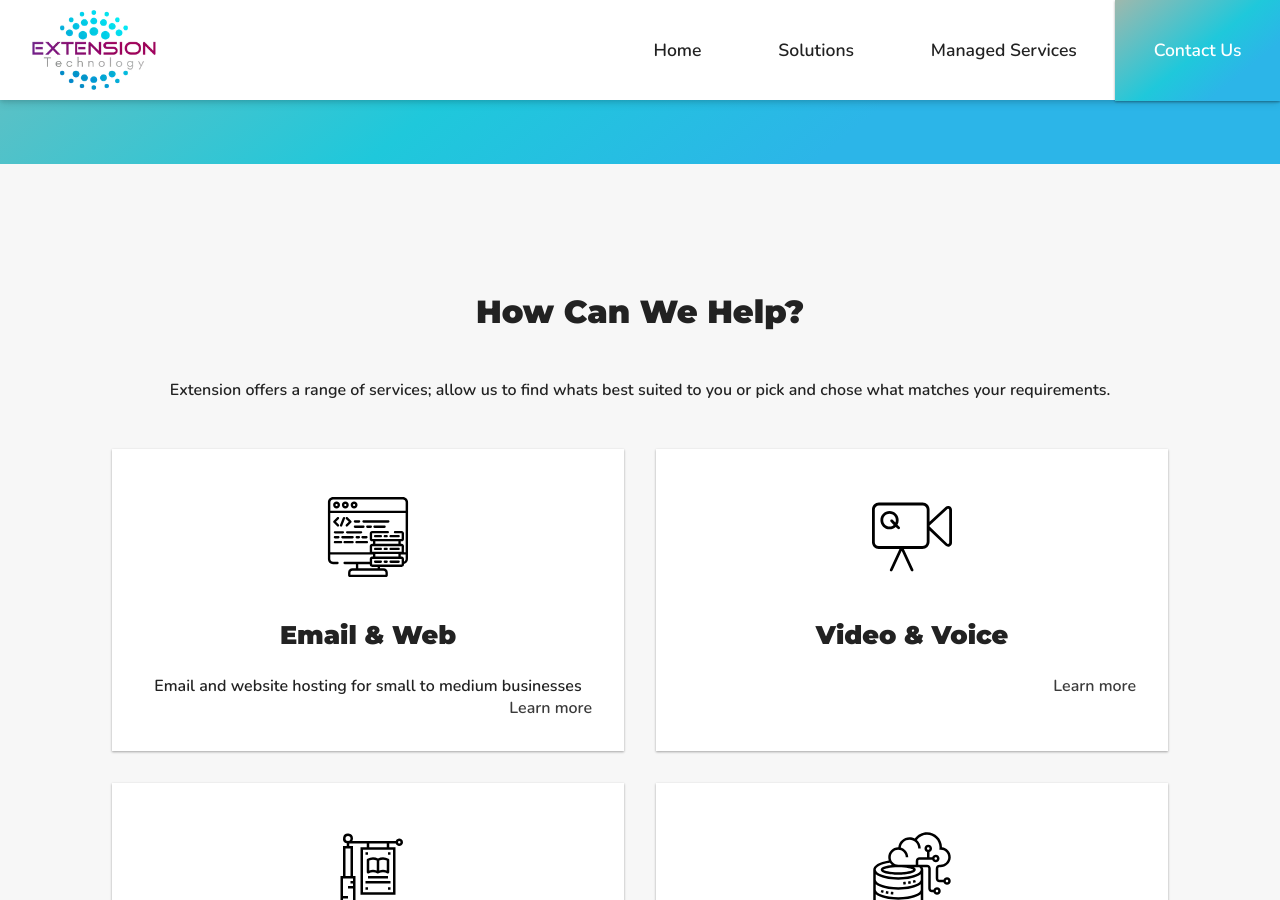
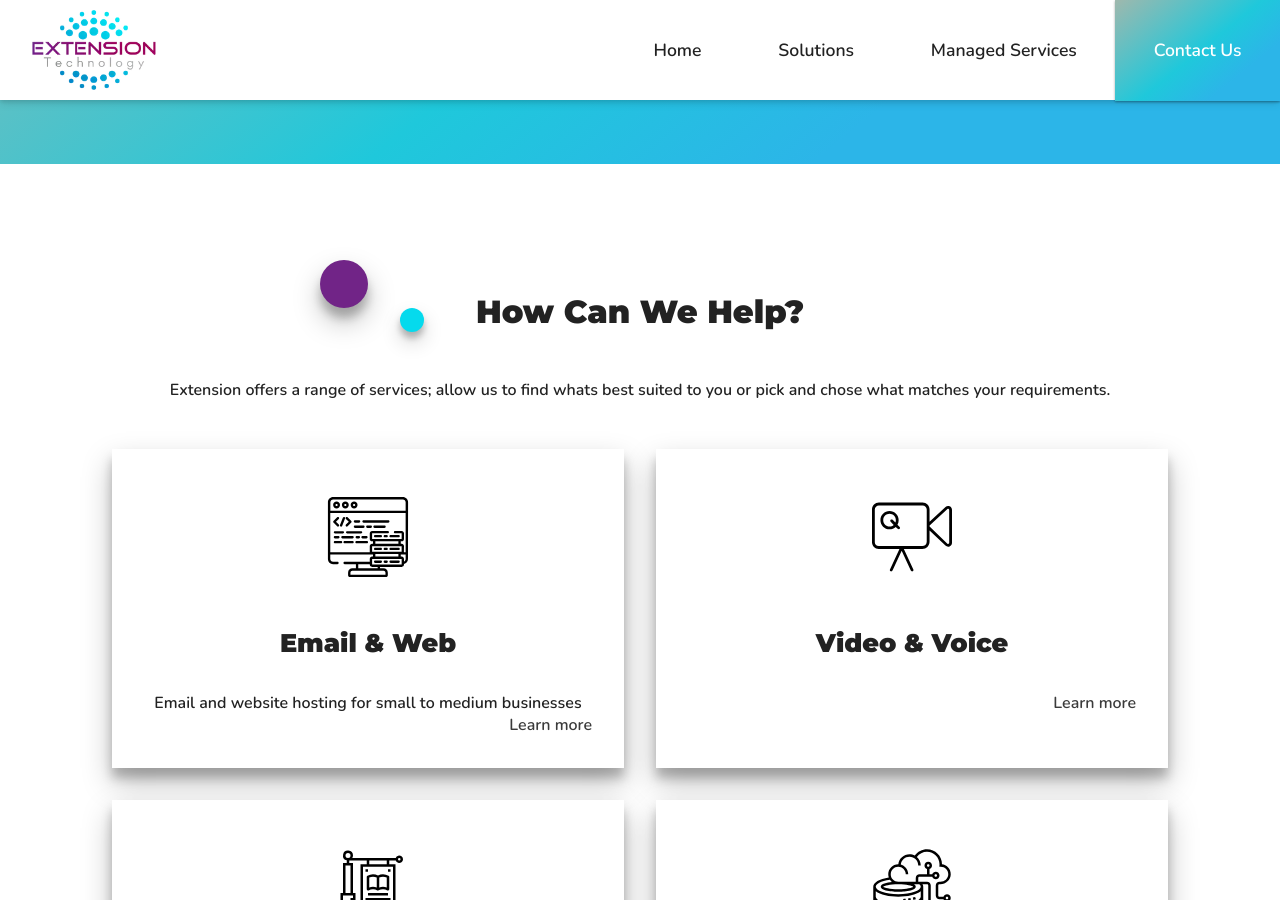
Before and after one commit to ExtensionTech/ExtensionTech, a Jekyll site: the page built from index.html, in a window 1280 px wide and 900 px high, scrolled down 1300 px. Built offline with Jekyll 4.4.1, drawn with Linux system fonts in a browser that asks for light colours.

Commit message:
home page is lit

```diff
--- a/_sass/index.scss
+++ b/_sass/index.scss
@@ -55,14 +55,49 @@ $thrd-breakpt : 1025px;
 		}
 	}
 }
-.services {
+.services-section {
 	display: flex;
 	align-items: center;
 	justify-content: center;
 	flex-direction: column;
-	background-color: #f7f7f7;
-	padding: 2rem;
+	padding: 2rem 2rem 6rem 2rem;
 	font: $font-text;
+	.services-header {
+		position: relative;
+		padding: 3rem;
+		@media screen and (min-width: $thrd-breakpt) {
+			padding: 0;
+		}
+		.purple-bubble {
+			position: absolute;
+			height: 3rem;
+			width: 3rem;
+			left: -7rem;
+			top: 0;
+			content: "";
+			background-color: #712487;
+			box-shadow: 0 14px 28px rgba(0,0,0,0.25), 0 10px 10px rgba(0,0,0,0.22);
+			border-radius: 50%;
+			@media screen and (min-width: $thrd-breakpt) {
+				left: -20rem;
+			}
+		}
+		.blue-bubble {
+			position: absolute;
+			height: 1.5rem;
+			width: 1.5rem;
+			left: -3rem;
+			top: 3rem;
+			content: "";
+			background-color: #05daed;
+			box-shadow: 0 10px 20px rgba(0,0,0,0.19), 0 6px 6px rgba(0,0,0,0.23);
+			border-radius: 50%;
+			@media screen and (min-width: $thrd-breakpt) {
+				left: -15rem;
+			}
+		}
+	}
+
 	h3 {
 		font: $font-heading;
 	}
@@ -88,16 +123,16 @@ $thrd-breakpt : 1025px;
 			margin: 1rem;
 			flex-basis: 25%;
 			background: white;
-			box-shadow: 0 1px 3px rgba(0,0,0,0.12), 0 1px 2px rgba(0,0,0,0.24);
+			box-shadow: 0 14px 28px rgba(0,0,0,0.25), 0 10px 10px rgba(0,0,0,0.22);
 			transition: all 0.3s cubic-bezier(.25,.8,.25,1);
 			&:hover {
-				box-shadow: 0 14px 28px rgba(0,0,0,0.25), 0 10px 10px rgba(0,0,0,0.22);
+				box-shadow: 0 19px 38px rgba(0,0,0,0.30), 0 15px 12px rgba(0,0,0,0.22);
 			}
 			img {
 				height: 5rem;
 				padding: 1rem;
 			}
-			h3 {
+			h4 {
 				font: $font-heading;
 				font-size: 1.6rem;
 			}
@@ -108,7 +143,42 @@ $thrd-breakpt : 1025px;
 		}
 
 	}
+	.services-footer {
+		position: relative;
+		padding: 2rem;
+		.purple-bubble {
+			position: absolute;
+			height: 1.5rem;
+			width: 1.5rem;
+			left: 10rem;
+			top: 1rem;
+			content: "";
+			background-color: #990562;
+			border-radius: 50%;
+			box-shadow: 0 10px 20px rgba(0,0,0,0.19), 0 6px 6px rgba(0,0,0,0.23);
+		}
+		.blue-bubble {
+			position: absolute;
+			height: 2.5rem;
+			width: 2.5rem;
+			left: 5rem;
+			top: 1.5rem;
+			content: "";
+			background-color: #0094cc;
+			border-radius: 50%;
+			box-shadow: 0 3px 6px rgba(0,0,0,0.16), 0 3px 6px rgba(0,0,0,0.23);
+		}
+	}
 }
-.partners {
+.partners-section {
 	background-color: #f7f7f7;
+	padding: 2rem;
+	ul {
+		list-style-type: none;
+		li {
+			img {
+				max-height: 4rem;
+			}
+		}
+	}
 }
--- a/_sass/navigation.scss
+++ b/_sass/navigation.scss
@@ -56,6 +56,7 @@ body{
 }
 
 nav{
+	z-index: 100;
 	width: 100%;
 	max-height: 100px;
 	background-color: white;
--- a/index.html
+++ b/index.html
@@ -32,17 +32,31 @@ critical: index-critical.scss
 		<a class="cta-btn-sec" href="{{ "collapsible.html" | relative_url }}">Pricing</a>
 	</div>
 </section>
-<section class="services">
+<section class="services-section">
+	<div class="services-header"><span class="purple-bubble"></span><span class="blue-bubble"></span></div>
 	<h3>How Can We Help?</h3>
 	<p>Extension offers a range of services; allow us to find whats best suited to you or pick and chose what matches your requirements.</p>
 	<ul class="services-list">
 	{% for item in site.data.navigation.navigation[1].pages offset:1 %}
 				<li>
 					<img src="{{ item.icon | relative_url }}">
-					<h3>{{ item.name }}</h3>
+					<h4>{{ item.name }}</h4>
 					<span>{{ item.description }}</span>
 					<a href="{{ item.link | relative_url }}">Learn more</a>
 				</li>
 	{% endfor %}
 	</ul>
+	<div class="services-footer"><span class="blue-bubble"></span><span class="purple-bubble"></span></div>
 </section>
+{% comment %}
+
+<section class="partners-section">
+	<h3>Bringing you the best in class from our select partners</h3>
+	<p>We partner with a multitude of suppliers and providers to ensure we can find a solution fit for any situation.</p>
+	{% for item in site.data.partners.partners %}
+		<ul>
+			<li><img alt="{{ item.name }}" src="{{ item.img | relative_url }}"/></li>
+		</ul>
+	{% endfor %}
+</section>
+{% endcomment %}
```
Also changed, not shown: _data/partners.yml (added, +9 -0 lines), assets/images/partner-microsoft.png (added), 15 other files.
